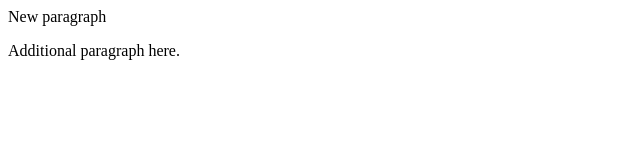
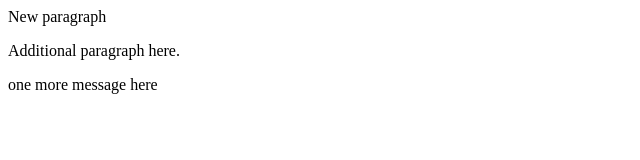
Before and after one commit to silverpenguin15/Git-Collaboration, a plain HTML site: page index.html in a window 1280 px wide. Shown: the whole page, without its empty margins (0-640 px from the left). Drawn offline with Linux system fonts and the light colour scheme.

Commit message:
added another message

```diff
--- a/index.html
+++ b/index.html
@@ -7,5 +7,7 @@
   <body>
     <p>New paragraph</p>
     <p>Additional paragraph here.</p>
+
+    <p>one more message here</p>
   </body>
 </html>
```
